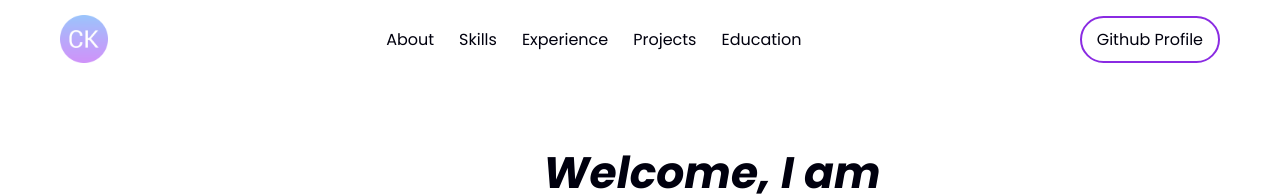
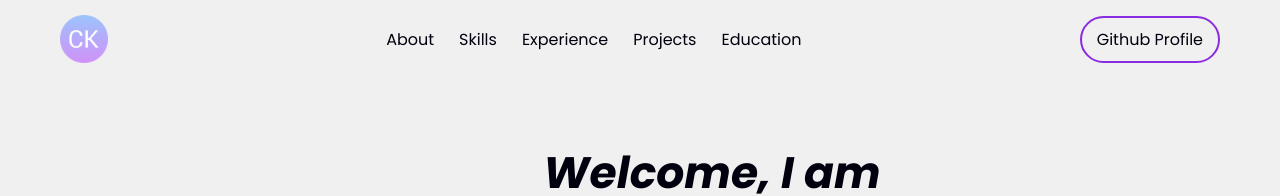
Before and after one commit to DeenathayalanCK/CK-portfolio, a plain HTML site: page index.html in a window 1280 px wide. Shown: the top 196 px of the page. Drawn offline with Linux system fonts and the light colour scheme.

Commit message:
minor colour correction

```diff
--- a/css/color2.css
+++ b/css/color2.css
@@ -1,6 +1,6 @@
 /* Light Mode (Default) */
 :root {
-    --bg-color: #ffffff;
+    --bg-color: #f0f0f0;
     --text-color: rgb(0, 0, 14);
     --toggle-bg: #f0f0f0;
     --toggle-color: rgb(0, 0, 14);
@@ -9,9 +9,9 @@
 /* Dark Mode */
 .dark-mode {
     --bg-color: rgb(0, 0, 14);
-    --text-color: #ffffff;
+    --text-color: #f0f0f0;
     --toggle-bg: rgb(0, 0, 14);
-    --toggle-color: #ffffff;
+    --toggle-color: #f0f0f0;
 }
 
 /* Apply Theme */
--- a/css/styles.css
+++ b/css/styles.css
@@ -4,7 +4,6 @@
     box-sizing: border-box;
     font-family: 'Monsterrat','Poppins', sans-serif;
     scroll-behavior: smooth;
-
     -webkit-user-select: none;
     -webkit-user-drag: none;
 }
```
